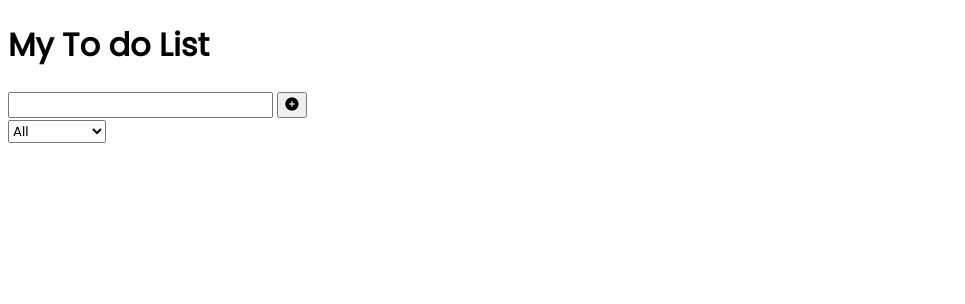
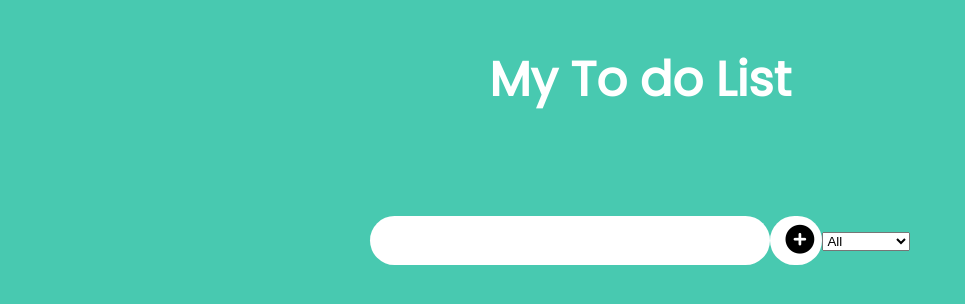
Before and after one commit to xaihang/todo-list, a plain HTML site: page index.html in a window 1280 px wide. Shown: the whole page, without its empty margins (0-965 px from the left). Drawn offline with Linux system fonts and the light colour scheme.

Commit message:
style form input and button

```diff
--- a/styles.css
+++ b/styles.css
@@ -1,5 +1,39 @@
 @import url('https://fonts.googleapis.com/css?family=Poppins&display=swap');
 
+/* ------- universal-------- */
 * {
-    font-family: poppins;
+    margin: 0;
+    padding: 0;
+    box-sizing: border-box;
+
 }
+
+/* ------- body-------- */
+body {
+    font-family: poppins, sans-serif;
+    background-color: #48C9B0;
+    color: white;
+    min-height: 100pv;
+}
+
+/* ------- header-------- */
+header {
+    font-size: 1.5rem;
+}
+
+header, form {
+    min-height: 20vh;
+    display: flex;
+    justify-content: center;
+    align-items: center;
+}
+
+/* ------- form -------- */
+form input, form button {
+    padding: 0.5rem;
+    padding-left: 1rem;
+    font-size: 1.8rem;
+    border: none;
+    background-color: white;
+    border-radius: 2rem;
+}
```
Also changed, not shown: index.html (+1 -1 lines).
